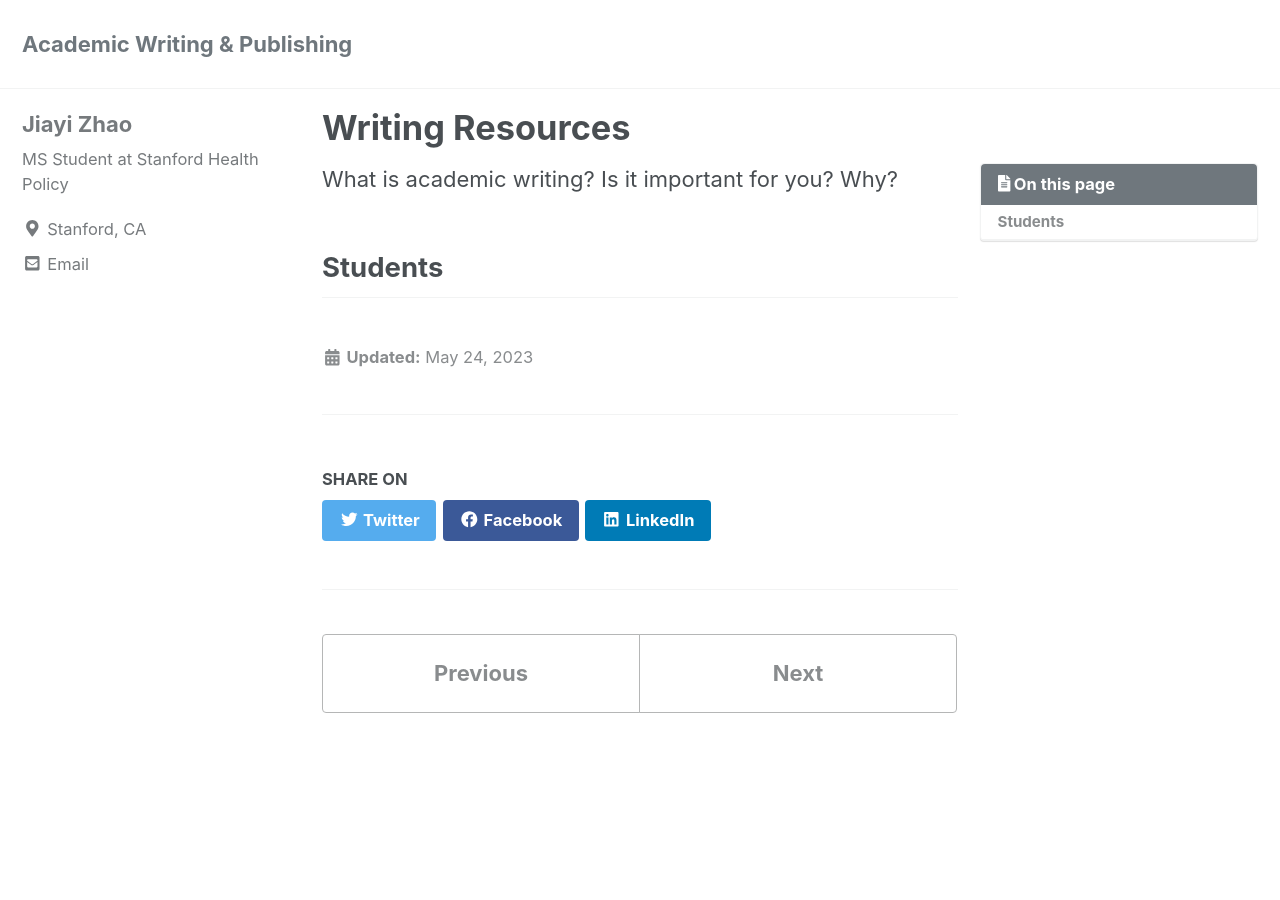
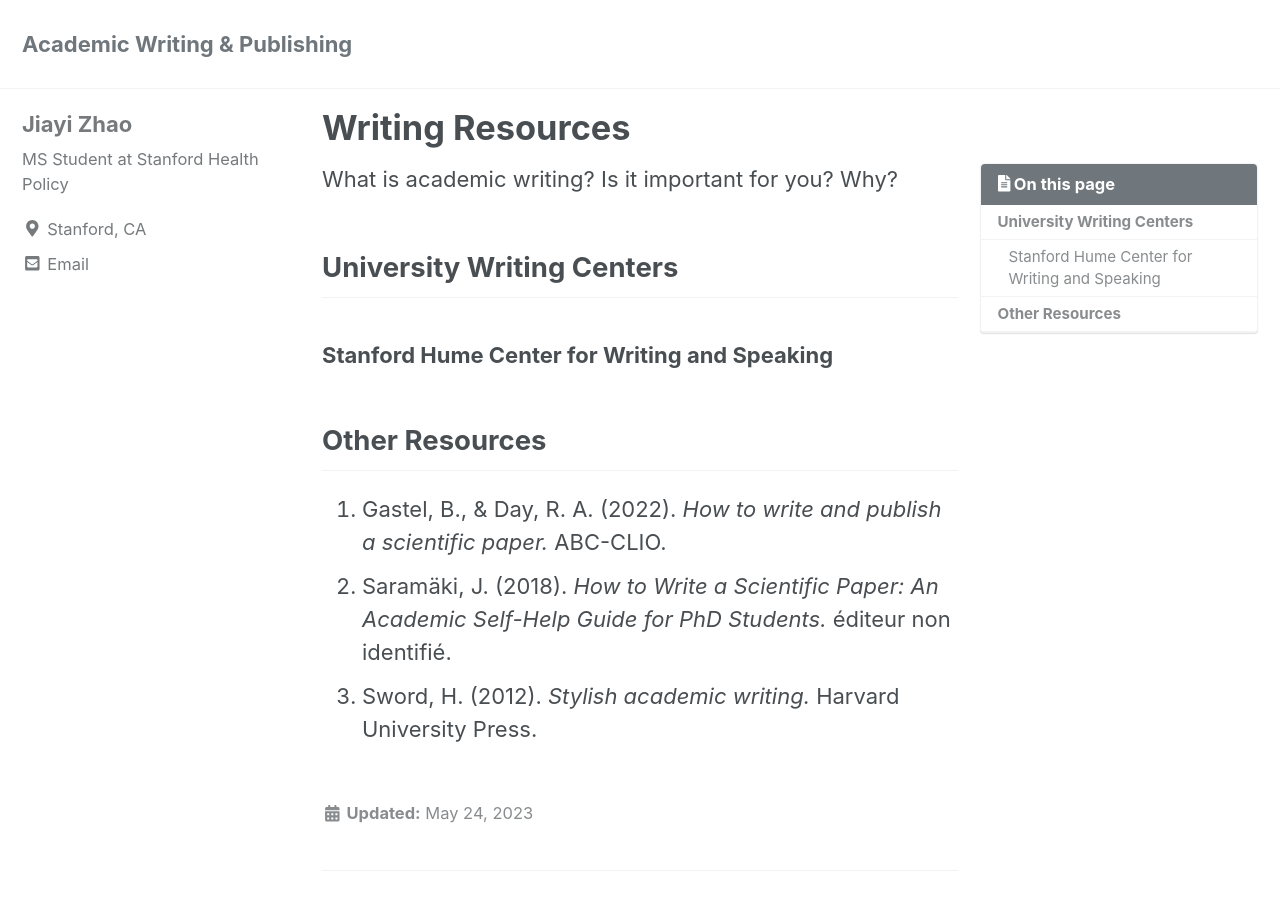
Before and after one commit to maryzhao0111/255_project, a Jekyll site: the page built from _posts/2023-05-24-b-resources.md, in a window 1280 px wide and 900 px high. Built offline with Jekyll 4.4.1, drawn with Linux system fonts in a browser that asks for light colours; cached includes are drawn as plain includes; nearby versions of some CDN libraries; a script that is not in the unit is left out.

Commit message:
Update 2023-05-24-b-resources.md

```diff
--- a/_posts/2023-05-24-b-resources.md
+++ b/_posts/2023-05-24-b-resources.md
@@ -10,4 +10,12 @@ toc_sticky: true
 
 What is academic writing? Is it important for you? Why?
 
-## Students
+## University Writing Centers
+
+### Stanford Hume Center for Writing and Speaking
+
+## Other Resources
+
+1. Gastel, B., & Day, R. A. (2022). *How to write and publish a scientific paper.* ABC-CLIO.
+2. Saramäki, J. (2018). *How to Write a Scientific Paper: An Academic Self-Help Guide for PhD Students.* éditeur non identifié.
+3. Sword, H. (2012). *Stylish academic writing.* Harvard University Press.
```
